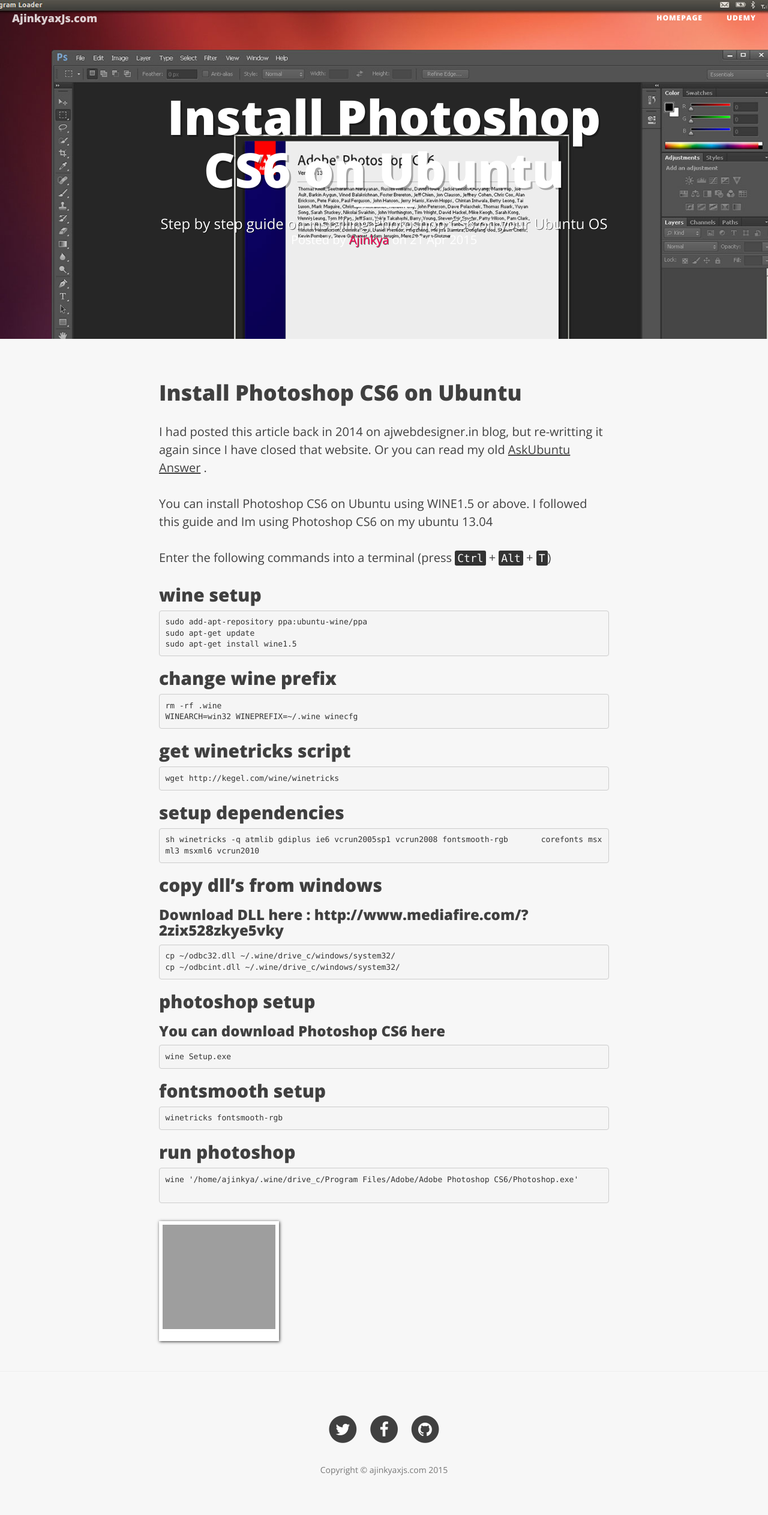
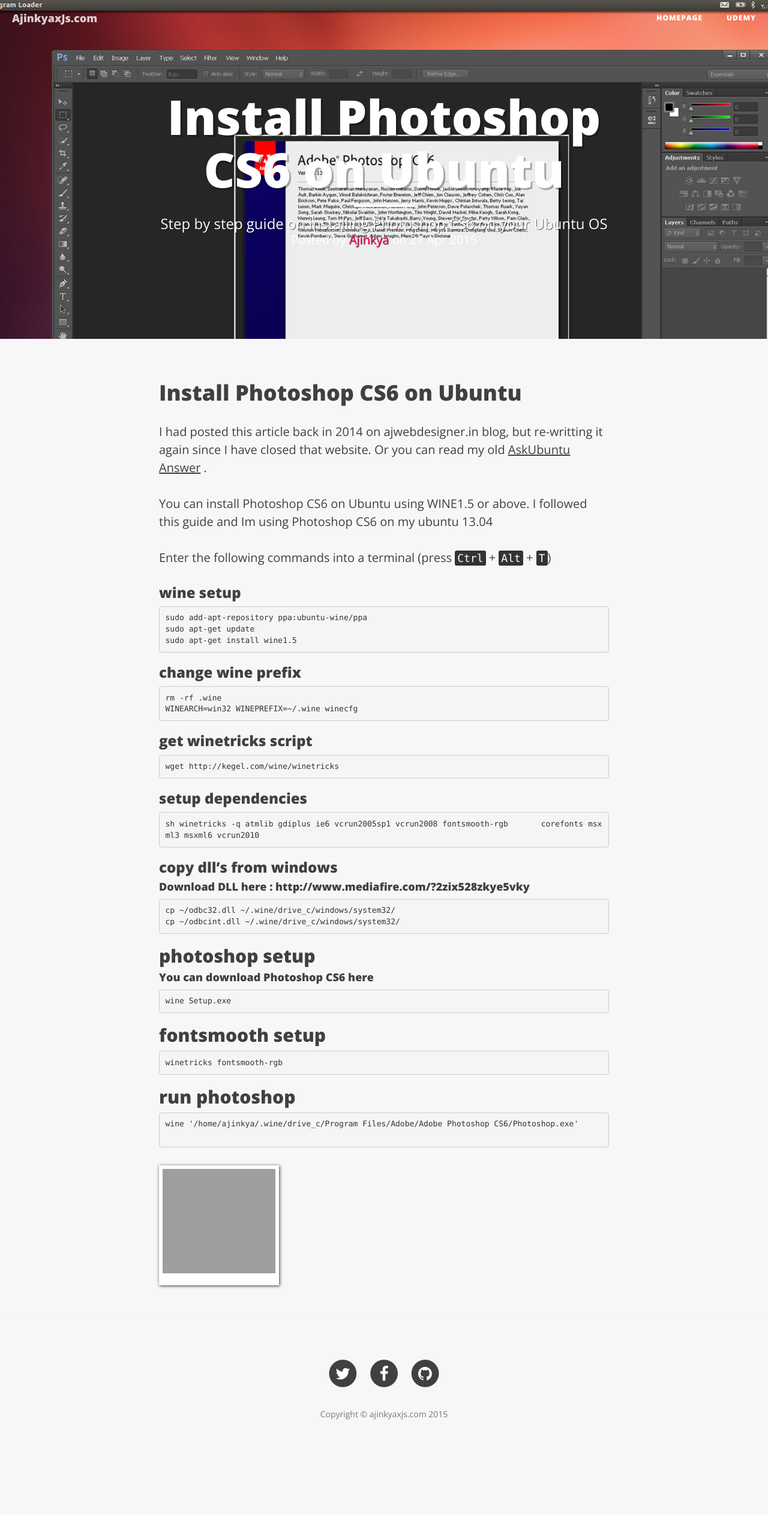
Before and after one commit to steelx/ajinkyaxjs, a Jekyll site: the page built from _posts/2015-04-21-Install-Photoshop-CS6-on-Ubuntu.md, in a window 1280 px wide. Shown: the whole page at 60% size. Built offline with Jekyll 4.4.1, drawn with Linux system fonts in a browser that asks for light colours; nearby versions of some CDN libraries; Markdown is read by kramdown in place of the engine named in the settings; comment, search, counter and statistics services are not loaded; after the commit the page ends 2433 px from its top, so only the background shows below that; grey boxes are pictures that could not be loaded.

````diff
--- a/_posts/2015-04-21-Install-Photoshop-CS6-on-Ubuntu.md
+++ b/_posts/2015-04-21-Install-Photoshop-CS6-on-Ubuntu.md
@@ -18,38 +18,38 @@ I followed this guide and Im using Photoshop CS6 on my ubuntu 13.04
 Enter the following commands into a terminal (press <kbd>Ctrl</kbd> + <kbd>Alt</kbd> + <kbd>T</kbd>)
 
 
-##wine setup
+###wine setup
 ```html
 sudo add-apt-repository ppa:ubuntu-wine/ppa
 sudo apt-get update
 sudo apt-get install wine1.5
 ```
 
-##change wine prefix
+###change wine prefix
 ```html
 rm -rf .wine
 WINEARCH=win32 WINEPREFIX=~/.wine winecfg
 ```
 
-##get winetricks script
+###get winetricks script
 ```html
 wget http://kegel.com/wine/winetricks
 ```
 
-##setup dependencies
+###setup dependencies
 ```html
 sh winetricks -q atmlib gdiplus ie6 vcrun2005sp1 vcrun2008 fontsmooth-rgb	corefonts msxml3 msxml6 vcrun2010
 ```
 
-##copy dll’s from windows
-###Download DLL here : http://www.mediafire.com/?2zix528zkye5vky
+###copy dll’s from windows
+####Download DLL here : http://www.mediafire.com/?2zix528zkye5vky
 ```html
 cp ~/odbc32.dll ~/.wine/drive_c/windows/system32/
 cp ~/odbcint.dll ~/.wine/drive_c/windows/system32/
 ```
 
 ##photoshop setup
-###You can download Photoshop CS6 [here](https://kickass.to/adobe-photoshop-cs6-13-1-2-extended-repack-p2p-t7744263.html)
+####You can download Photoshop CS6 [here](https://kickass.to/adobe-photoshop-cs6-13-1-2-extended-repack-p2p-t7744263.html)
 
 ```html
 wine Setup.exe
````
